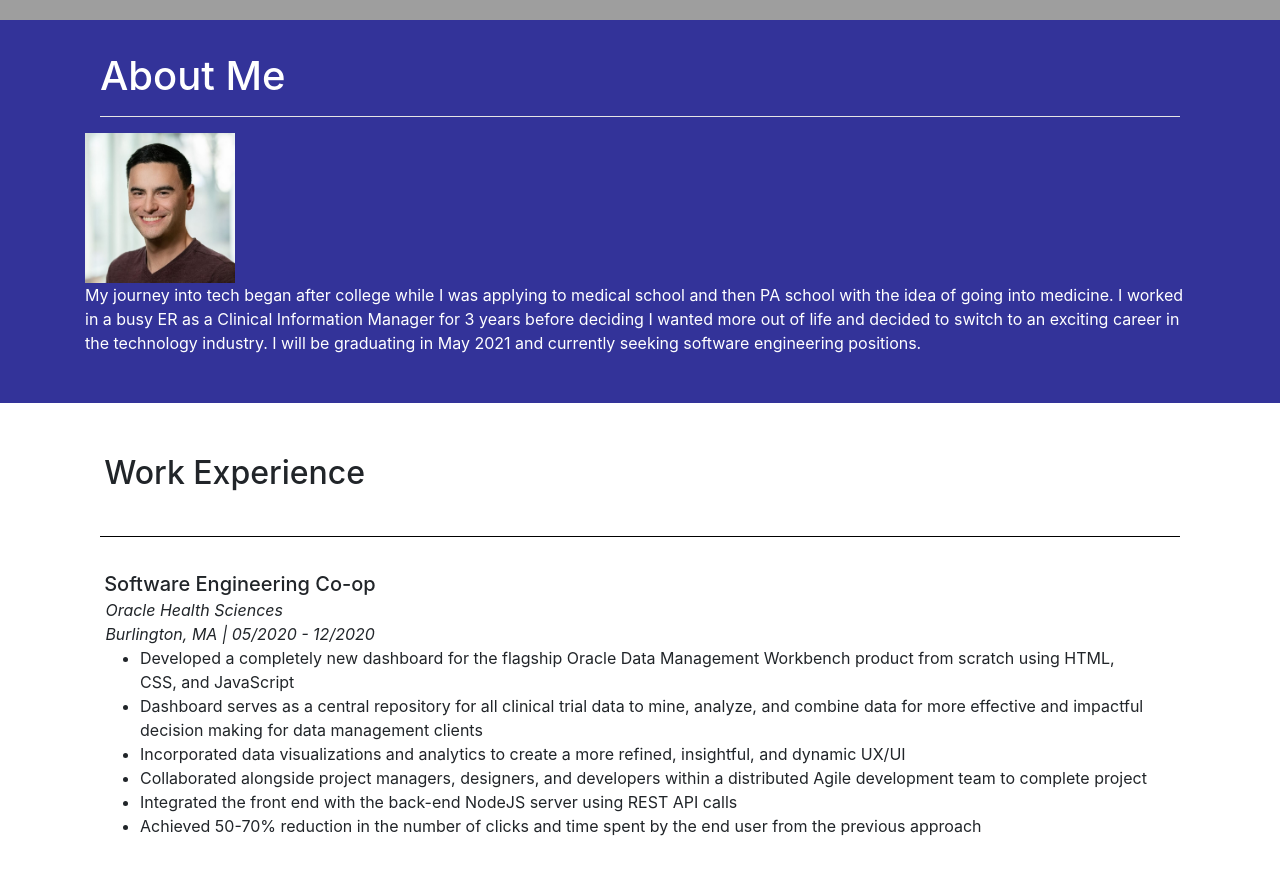
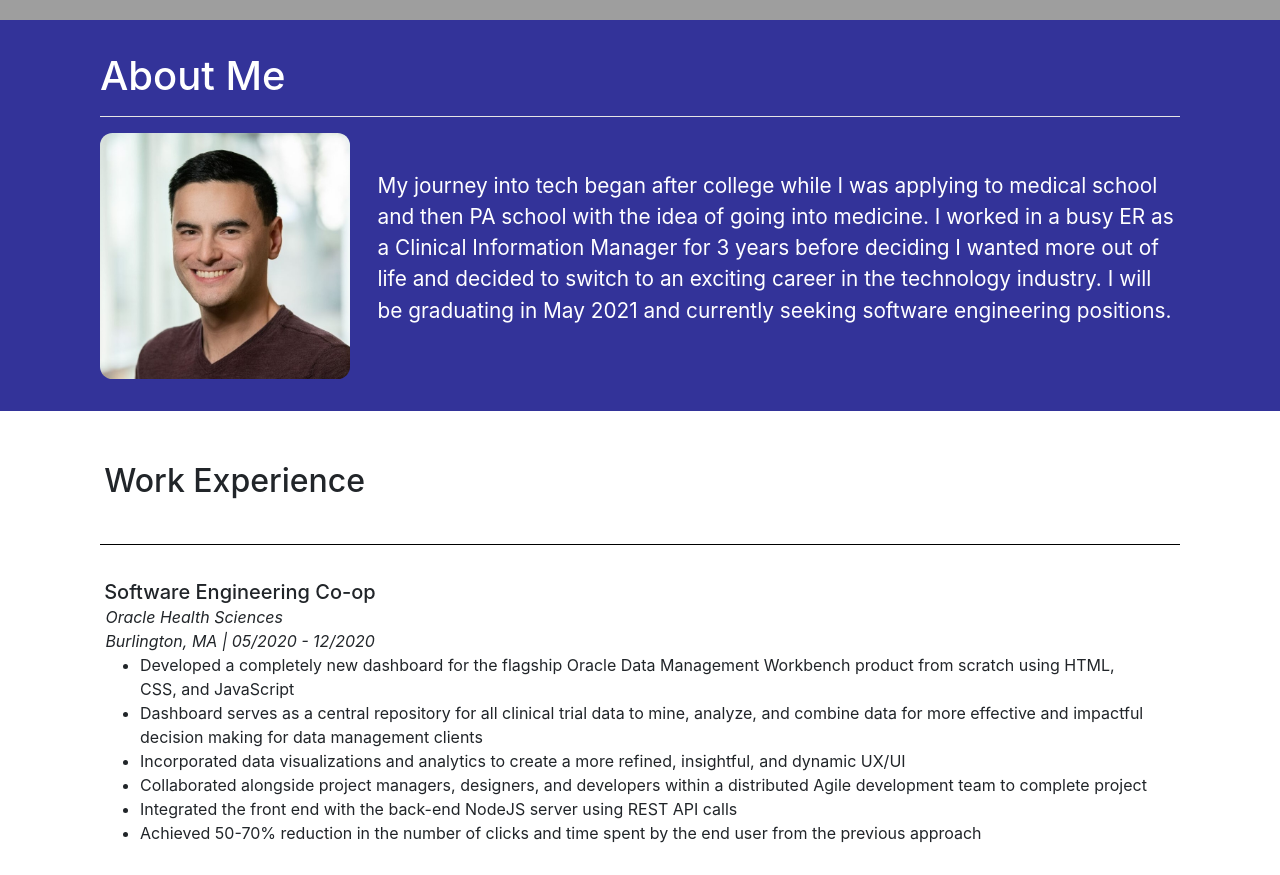
Before and after one commit to bcstarke/Ben-Starke-Personal-Website-V2, a React (Create React App) app: page / in a window 1280 px wide. Shown: the part 940-1815 px from the top of the page. Built offline with nearby package versions, Linux system fonts and the light colour scheme; grey boxes are pictures that could not be loaded.

Commit message:
added picture and media queries with text

```diff
--- a/src/components/about/AboutPage.js
+++ b/src/components/about/AboutPage.js
@@ -13,12 +13,12 @@ export default class AboutPage extends Component {
                             <h1 className="title">About Me</h1>
                             <hr color="#FFFFFF"/>
                             <div class="row">
-                                <div class="three columns">
+                                <div class="col-sm-3">
                                     <img class="profile-pic"
                                          alt="Ben Starke profile pic"
                                          src={profile_pic}/>
                                 </div>
-                                <div class="nine columns">
+                                <div class="col-sm-9 about-me-text">
                                     <p>
                                         My journey into tech began after college while I was
                                         applying to
--- a/src/mediaQueries.css
+++ b/src/mediaQueries.css
@@ -18,7 +18,38 @@
 @media only screen and (min-width: 767px) {
     #about .profile-pic {
         width: 150px;
-        height: 150px;
-        /*margin-left: 12px;*/
+        border-radius: 5%;
+    }
+    #about .about-me-text {
+        text-align: left;
+        align-items:center;
+        display: flex;
+        font-size: 1em;
     }
 }
+
+@media only screen and (min-width: 990px) {
+    #about .profile-pic {
+        width: 200px;
+        border-radius: 5%;
+    }
+    #about .about-me-text {
+        text-align: left;
+        align-items:center;
+        display: flex;
+        font-size: 1.15em;
+    }
+}
+
+@media only screen and (min-width: 1200px) {
+    #about .profile-pic {
+        width: 250px;
+        border-radius: 5%;
+    }
+    #about .about-me-text {
+        text-align: left;
+        align-items:center;
+        display: flex;
+        font-size: 1.3em;
+    }
+}
```
Also changed, not shown: src/components/about/AboutPage.css (+7 -0 lines).
